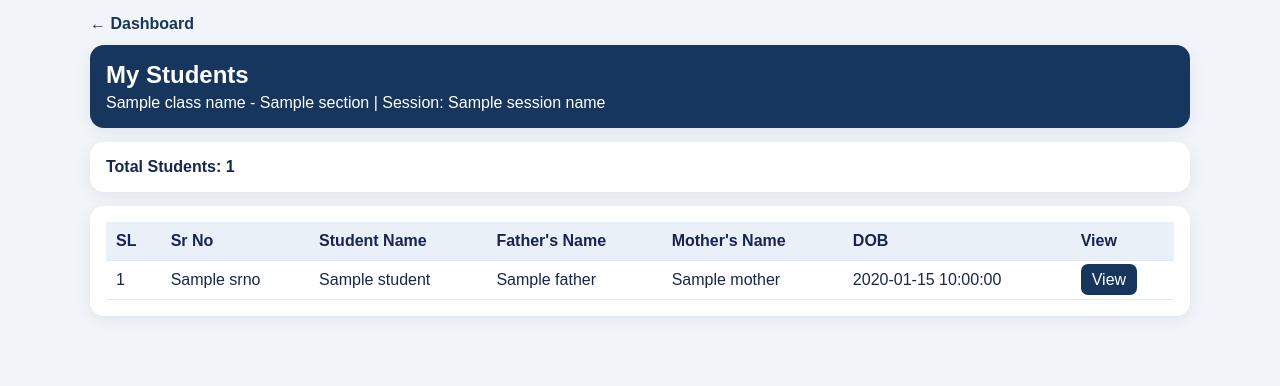
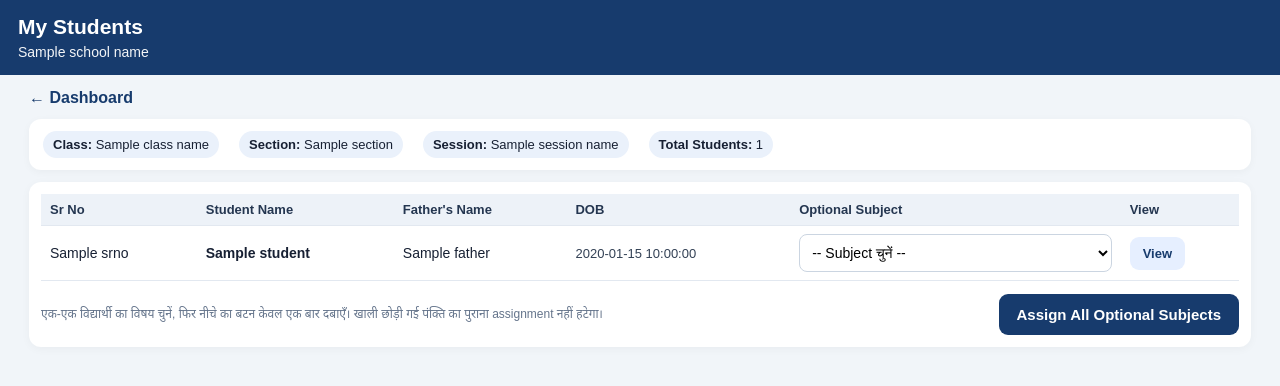
Before and after one commit to annutkarshrita/shantiraman.co.in, a Flask app: template templates/my_students.html in a window 1280 px wide. Shown: the top 386 px of the page. Run offline with Flask 3, Linux system fonts and the light colour scheme; the template is opened without the code that fills it: most values are stand-ins (such as "Sample title", 1, 10 or a date in 2020).

Commit message:
Update my_students.html

```diff
--- a/templates/my_students.html
+++ b/templates/my_students.html
@@ -1,17 +1,108 @@
 <!doctype html>
-<html lang="hi"><head><meta charset="utf-8"><meta name="viewport" content="width=device-width,initial-scale=1">
-<title>My Students</title><style>
-body{margin:0;font-family:Arial;background:#f1f5f9;color:#172554}.wrap{max-width:1100px;margin:auto;padding:15px}
-.head,.box{background:#fff;border-radius:14px;padding:16px;margin-bottom:14px;box-shadow:0 4px 15px #0001}.head{background:#17365d;color:#fff}
-h2{margin:0 0 5px}.back{display:inline-block;margin-bottom:12px;text-decoration:none;color:#17365d;font-weight:bold}
-.tablewrap{overflow:auto}table{width:100%;border-collapse:collapse;min-width:700px}th,td{padding:10px;border-bottom:1px solid #e2e8f0;text-align:left}th{background:#eaf0f7}
-.view{padding:7px 11px;border-radius:7px;background:#17365d;color:white;text-decoration:none}
-.error{background:#fee2e2;color:#991b1b;padding:12px;border-radius:8px}
-</style></head><body><div class="wrap">
-<a class="back" href="{{ url_for('teacher_dashboard') }}">← Dashboard</a>
-<div class="head"><h2>My Students</h2>{{ class_name }} - {{ section }} | Session: {{ session_name }}</div>
-{% if error %}<div class="error">{{ error }}</div>{% endif %}
-<div class="box"><b>Total Students: {{ students|length }}</b></div>
-<div class="box tablewrap"><table><thead><tr><th>SL</th><th>Sr No</th><th>Student Name</th><th>Father's Name</th><th>Mother's Name</th><th>DOB</th><th>View</th></tr></thead>
-<tbody>{% for s in students %}<tr><td>{{ loop.index }}</td><td>{{ s.srno }}</td><td>{{ s.name }}</td><td>{{ s.father }}</td><td>{{ s.mother }}</td><td>{{ s.dob }}</td><td><a class="view" href="{{ url_for('my_student_detail',student_id=s.id) }}">View</a></td></tr>{% endfor %}</tbody></table></div>
-</div></body></html>
+<html lang="hi">
+<head>
+<meta charset="utf-8">
+<meta name="viewport" content="width=device-width,initial-scale=1">
+<title>My Students - Optional Subject Assignment</title>
+<style>
+*{box-sizing:border-box}
+body{margin:0;font-family:Arial,"Noto Sans Devanagari",sans-serif;background:#f1f5f9;color:#172033}
+.top{background:#173b6d;color:#fff;padding:15px 18px}
+.top h2{margin:0 0 5px;font-size:21px}
+.top .school{font-size:14px;opacity:.95}
+.wrap{max-width:1250px;margin:auto;padding:14px}
+.back{display:inline-block;margin:0 0 12px;text-decoration:none;color:#173b6d;font-weight:bold}
+.info{background:#fff;border-radius:12px;padding:12px 14px;margin-bottom:12px;box-shadow:0 2px 9px #0000000a;display:flex;flex-wrap:wrap;gap:8px 20px}
+.pill{background:#eaf1fb;border-radius:20px;padding:6px 10px;font-size:13px}
+.message{padding:11px 13px;border-radius:9px;margin-bottom:12px;white-space:pre-line}
+.error{background:#fee2e2;color:#991b1b}
+.success{background:#dcfce7;color:#166534}
+.card{background:#fff;border-radius:12px;padding:12px;box-shadow:0 2px 10px #0000000a}
+.table-wrap{overflow-x:auto}
+table{width:100%;border-collapse:collapse;min-width:820px}
+th,td{padding:8px 9px;border-bottom:1px solid #e2e8f0;text-align:left;vertical-align:middle}
+th{background:#edf2f8;color:#243650;font-size:13px;white-space:nowrap}
+td{font-size:14px}
+tbody tr:hover{background:#f8fafc}
+.dob{white-space:nowrap;font-size:13px;color:#334155}
+select{width:100%;min-width:180px;padding:9px 8px;border:1px solid #cbd5e1;border-radius:8px;background:#fff;font-size:14px}
+.btn{display:inline-block;border:0;border-radius:9px;padding:9px 13px;font-weight:bold;text-decoration:none;cursor:pointer;text-align:center;font-size:13px}
+.view{background:#e6efff;color:#173b6d;white-space:nowrap}
+.actions{display:flex;justify-content:space-between;align-items:center;gap:12px;flex-wrap:wrap;margin-top:13px}
+.save{background:#173b6d;color:#fff;font-size:15px;padding:12px 18px}
+.hint{font-size:12px;color:#64748b;line-height:1.45}
+.empty{text-align:center;padding:22px;color:#64748b}
+@media(max-width:650px){.wrap{padding:9px}.top{padding:13px}.top h2{font-size:19px}.info{gap:6px}.card{padding:7px}th,td{padding:7px}select{min-width:165px}.save{width:100%}.actions{align-items:stretch}}
+</style>
+</head>
+<body>
+<div class="top">
+  <h2>My Students</h2>
+  <div class="school">{{ school_name }}</div>
+</div>
+<div class="wrap">
+  <a class="back" href="{{ url_for('teacher_dashboard') }}">← Dashboard</a>
+
+  <div class="info">
+    <span class="pill"><b>Class:</b> {{ class_name or '-' }}</span>
+    <span class="pill"><b>Section:</b> {{ section or '-' }}</span>
+    <span class="pill"><b>Session:</b> {{ session_name or '-' }}</span>
+    <span class="pill"><b>Total Students:</b> {{ students|length }}</span>
+  </div>
+
+  {% if error %}<div class="message error">{{ error }}</div>{% endif %}
+  {% if success %}<div class="message success">{{ success }}</div>{% endif %}
+
+  <form method="post" action="{{ url_for('my_students') }}">
+    <input type="hidden" name="action" value="assign_all">
+    <div class="card">
+      {% if students %}
+      <div class="table-wrap">
+        <table>
+          <thead>
+            <tr>
+              <th>Sr No</th>
+              <th>Student Name</th>
+              <th>Father's Name</th>
+              <th>DOB</th>
+              <th>Optional Subject</th>
+              <th>View</th>
+            </tr>
+          </thead>
+          <tbody>
+          {% for x in students %}
+            {% set current_subject = assigned_subjects.get(x.id, '') %}
+            <tr>
+              <td>{{ x.srno or '-' }}</td>
+              <td><b>{{ x.name or '-' }}</b></td>
+              <td>{{ x.father or '-' }}</td>
+              <td class="dob">{{ x.dob_display or '-' }}</td>
+              <td>
+                <select name="optional_subject_{{ x.id }}" aria-label="{{ x.name }} का Optional Subject">
+                  <option value="">-- Subject चुनें --</option>
+                  {% if current_subject and current_subject not in optional_subjects %}
+                    <option value="{{ current_subject }}" selected>{{ current_subject }} (पहले से assigned)</option>
+                  {% endif %}
+                  {% for subject in optional_subjects %}
+                    <option value="{{ subject }}" {% if current_subject == subject %}selected{% endif %}>{{ subject }}</option>
+                  {% endfor %}
+                </select>
+              </td>
+              <td><a class="btn view" href="{{ url_for('my_student_detail', student_id=x.id) }}">View</a></td>
+            </tr>
+          {% endfor %}
+          </tbody>
+        </table>
+      </div>
+      <div class="actions">
+        <span class="hint">एक-एक विद्यार्थी का विषय चुनें, फिर नीचे का बटन केवल एक बार दबाएँ। खाली छोड़ी गई पंक्ति का पुराना assignment नहीं हटेगा।</span>
+        <button class="btn save" type="submit">Assign All Optional Subjects</button>
+      </div>
+      {% else %}
+      <div class="empty">इस Class/Section में कोई Active Student नहीं मिला।</div>
+      {% endif %}
+    </div>
+  </form>
+</div>
+</body>
+</html>
```
